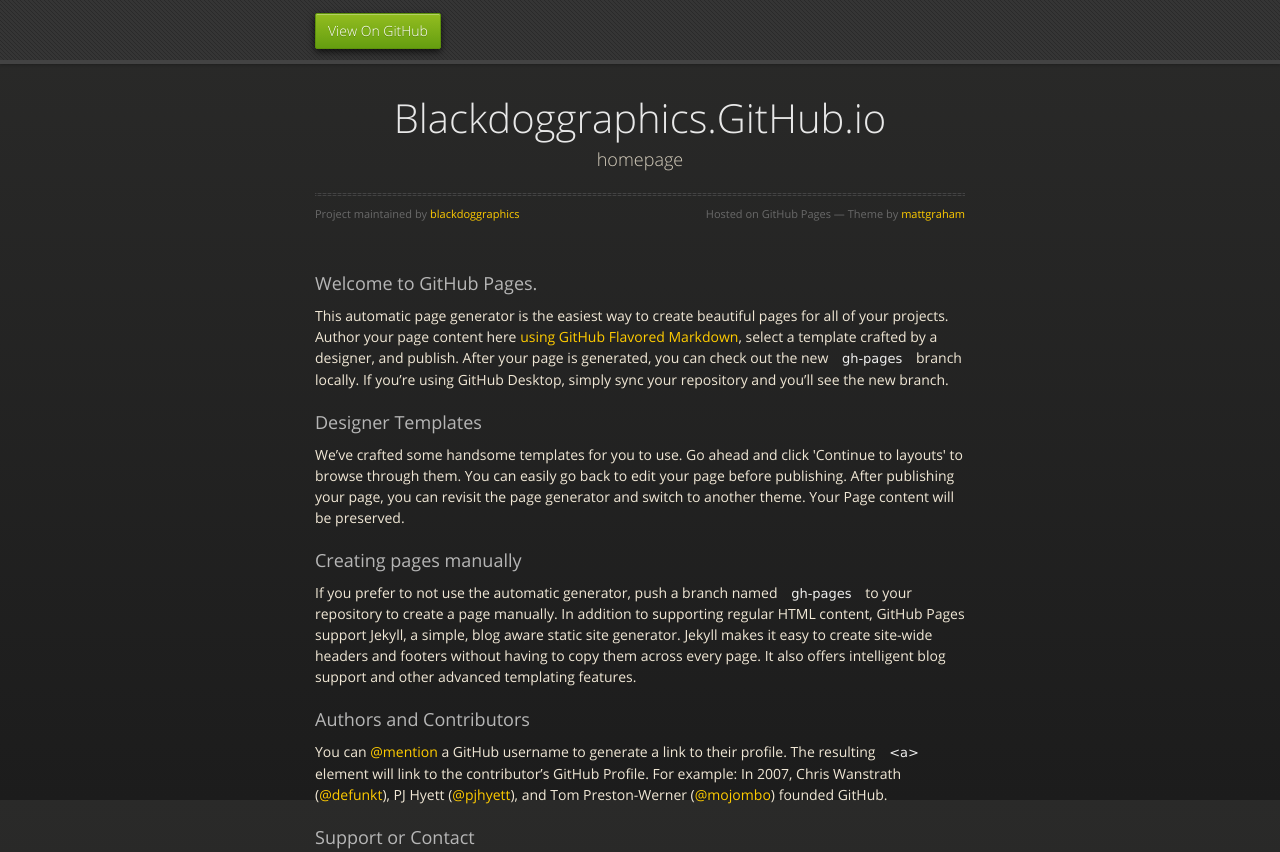
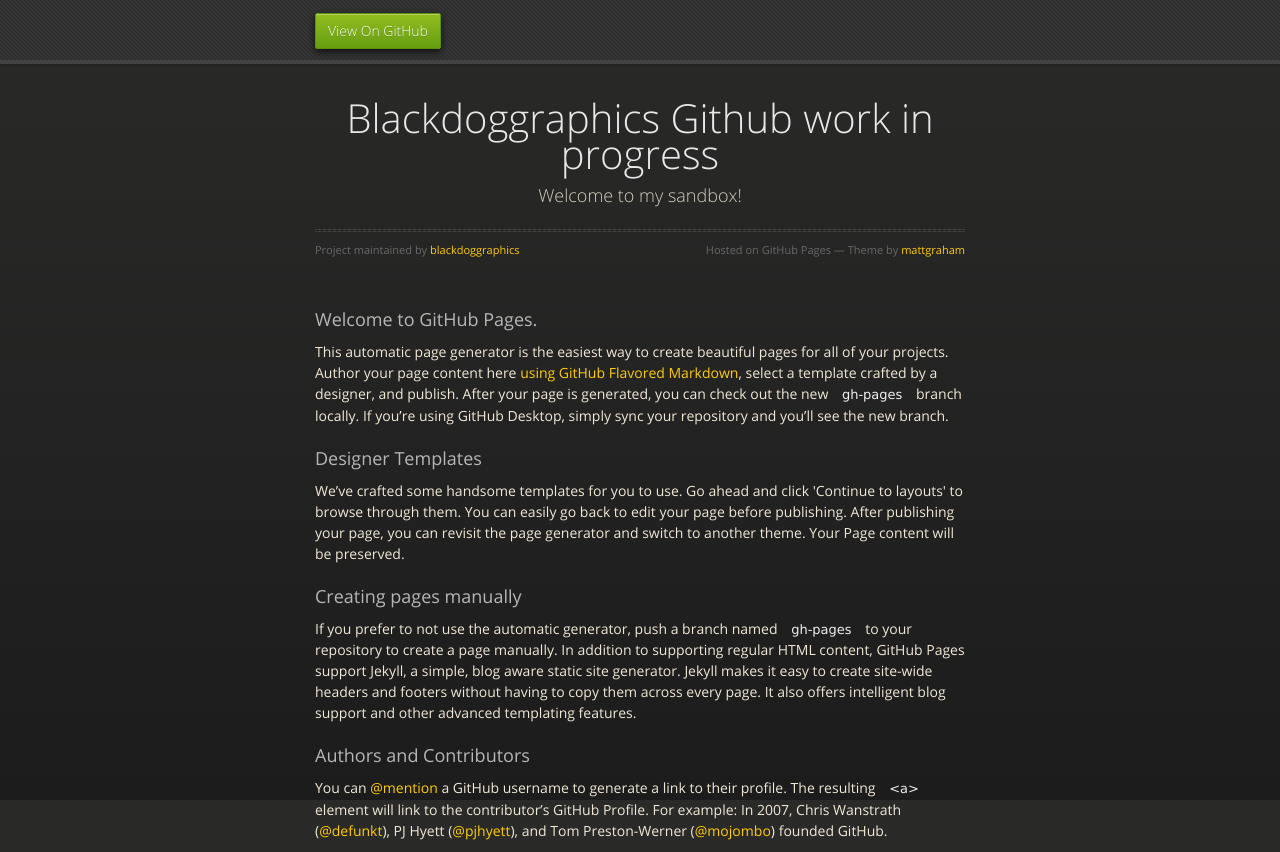
Before and after one commit to blackdoggraphics/blackdoggraphics.github.io, a plain HTML site: page index.html in a window 1280 px wide. Shown: the top 852 px of the page. Drawn offline with nearby package versions, Linux system fonts and the light colour scheme.

Commit message:
changed title h1 and p

```diff
--- a/index.html
+++ b/index.html
@@ -28,8 +28,8 @@
 
       <section>
         <div id="title">
-          <h1>Blackdoggraphics.GitHub.io</h1>
-          <p>homepage</p>
+          <h1>Blackdoggraphics Github work in progress</h1>
+          <p>Welcome to my sandbox!</p>
           <hr>
           <span class="credits left">Project maintained by <a href="https://github.com/blackdoggraphics">blackdoggraphics</a></span>
           <span class="credits right">Hosted on GitHub Pages &mdash; Theme by <a href="https://twitter.com/michigangraham">mattgraham</a></span>
```
